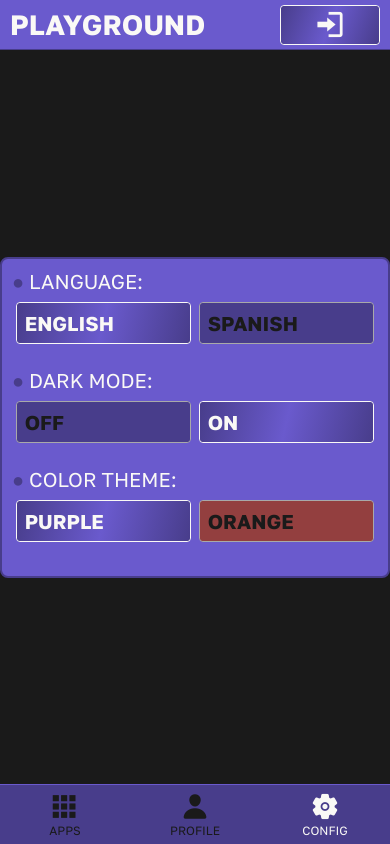
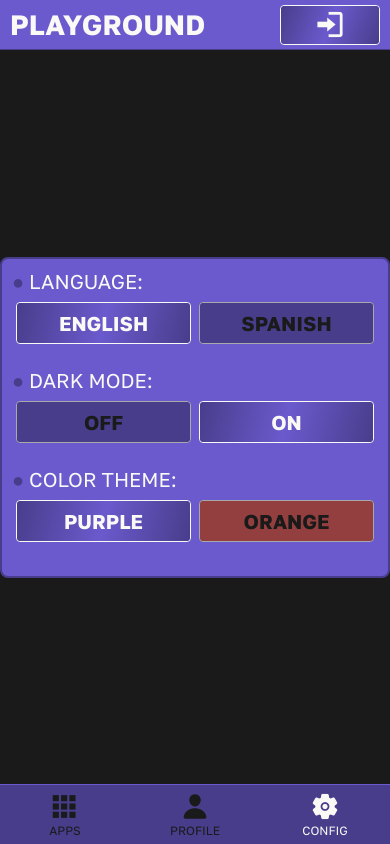
Before and after one commit to santio89/playground-react-native, a React Native app: screen /Settings in a window 390 px wide. Built offline with nearby package versions, Linux system fonts and the light colour scheme.

Commit message:
small fix

```diff
--- a/components/Header.jsx
+++ b/components/Header.jsx
@@ -16,7 +16,7 @@ export default function Header({ navigation }) {
           <LinearGradient
             colors={altColorTheme ? [Constants.colorSecondaryDark, Constants.colorSecondary, Constants.colorSecondaryDark] : [Constants.colorPrimaryDark, Constants.colorPrimary, Constants.colorPrimaryDark]}
             start={{ x: 0, y: 0 }}
-            end={{ x: -0.5, y: -0.5 }}
+            end={{ x: 1, y: 1 }}
             style={{ position: 'absolute', left: 0, right: 0, top: 0, bottom: 0, borderRadius: 4 }}
           />
           <View>
--- a/screens/Profile.jsx
+++ b/screens/Profile.jsx
@@ -98,8 +98,8 @@ const Profile = ({ navigation }) => {
                                     <LinearGradient
                                         colors={altColorTheme ? [Constants.colorSecondaryDark, Constants.colorSecondary, Constants.colorSecondaryDark] : [Constants.colorPrimaryDark, Constants.colorPrimary, Constants.colorPrimaryDark]}
                                         start={{ x: 0, y: 0 }}
-                                        end={{ x: -0.5, y: -0.5 }}
-                                        style={{ position: 'absolute', left: 0, right: 0, top: 0, bottom: 0, borderRadius: 4, zIndex: -1 }}
+                                        end={{ x: 1, y: 1 }}
+                                        style={{ position: 'absolute', left: 0, right: 0, top: 0, bottom: 0, borderRadius: 4, zIndex: -1, }}
                                     />
                                     <Text style={styles.profileItemAvatar} onPress={() => { setAvatarModal(true) }}>{avatar}</Text>
                                 </TouchableOpacity>
@@ -269,9 +269,9 @@ const styles = StyleSheet.create({
         display: 'flex',
         justifyContent: 'center',
         alignItems: 'center',
+        borderStyle: 'dashed',
         borderWidth: 2,
         borderColor: Constants.colorPrimary,
-        borderStyle: 'dashed',
         maxWidth: '100%'
     },
     profileItemAvatar: {
--- a/screens/Settings.jsx
+++ b/screens/Settings.jsx
@@ -67,7 +67,7 @@ const Settings = ({ navigation }) => {
                                 <LinearGradient
                                     colors={[altColorTheme ? Constants.colorSecondaryDark : Constants.colorPrimaryDark, altColorTheme ? (config.lang === "english" ? Constants.colorSecondary : Constants.colorSecondaryDark) : (config.lang === "english" ? Constants.colorPrimary : Constants.colorPrimaryDark), altColorTheme ? Constants.colorSecondaryDark : Constants.colorPrimaryDark]}
                                     start={{ x: 0, y: 0 }}
-                                    end={{ x: -0.5, y: -0.5 }}
+                                    end={{ x: 1, y: 1 }}
                                     style={{ position: 'absolute', left: 0, right: 0, top: 0, bottom: 0, borderRadius: 4, zIndex: -1 }}
                                 />
                                 <Text style={[styles.settingsItemText, config.lang === "english" && styles.itemSelected]}>{text.english}</Text>
@@ -76,7 +76,7 @@ const Settings = ({ navigation }) => {
                                 <LinearGradient
                                     colors={[altColorTheme ? Constants.colorSecondaryDark : Constants.colorPrimaryDark, altColorTheme ? (config.lang === "spanish" ? Constants.colorSecondary : Constants.colorSecondaryDark) : (config.lang === "spanish" ? Constants.colorPrimary : Constants.colorPrimaryDark), altColorTheme ? Constants.colorSecondaryDark : Constants.colorPrimaryDark]}
                                     start={{ x: 0, y: 0 }}
-                                    end={{ x: -0.5, y: -0.5 }}
+                                    end={{ x: 1, y: 1 }}
                                     style={{ position: 'absolute', left: 0, right: 0, top: 0, bottom: 0, borderRadius: 4, zIndex: -1 }}
                                 />
                                 <Text style={[styles.settingsItemText, config.lang === "spanish" && styles.itemSelected]}>{text.spanish}</Text>
@@ -90,7 +90,7 @@ const Settings = ({ navigation }) => {
                                 <LinearGradient
                                     colors={[altColorTheme ? Constants.colorSecondaryDark : Constants.colorPrimaryDark, altColorTheme ? (!config.darkMode ? Constants.colorSecondary : Constants.colorSecondaryDark) : (!config.darkMode ? Constants.colorPrimary : Constants.colorPrimaryDark), altColorTheme ? Constants.colorSecondaryDark : Constants.colorPrimaryDark]}
                                     start={{ x: 0, y: 0 }}
-                                    end={{ x: -0.5, y: -0.5 }}
+                                    end={{ x: 1, y: 1 }}
                                     style={{ position: 'absolute', left: 0, right: 0, top: 0, bottom: 0, borderRadius: 4, zIndex: -1 }}
                                 />
                                 <Text style={[styles.settingsItemText, !config.darkMode && styles.itemSelected]}>{text.inactive}</Text>
@@ -99,7 +99,7 @@ const Settings = ({ navigation }) => {
                                 <LinearGradient
                                     colors={[altColorTheme ? Constants.colorSecondaryDark : Constants.colorPrimaryDark, altColorTheme ? (config.darkMode ? Constants.colorSecondary : Constants.colorSecondaryDark) : (config.darkMode ? Constants.colorPrimary : Constants.colorPrimaryDark), altColorTheme ? Constants.colorSecondaryDark : Constants.colorPrimaryDark]}
                                     start={{ x: 0, y: 0 }}
-                                    end={{ x: -0.5, y: -0.5 }}
+                                    end={{ x: 1, y: 1 }}
                                     style={{ position: 'absolute', left: 0, right: 0, top: 0, bottom: 0, borderRadius: 4, zIndex: -1 }}
                                 />
                                 <Text style={[styles.settingsItemText, config.darkMode && styles.itemSelected]}>{text.active}</Text>
@@ -113,7 +113,7 @@ const Settings = ({ navigation }) => {
                                 <LinearGradient
                                     colors={[Constants.colorPrimaryDark, config.altColorTheme === false ? Constants.colorPrimary : Constants.colorPrimaryDark, Constants.colorPrimaryDark]}
                                     start={{ x: 0, y: 0 }}
-                                    end={{ x: -0.5, y: -0.5 }}
+                                    end={{ x: 1, y: 1 }}
                                     style={{ position: 'absolute', left: 0, right: 0, top: 0, bottom: 0, borderRadius: 4, zIndex: -1 }}
                                 />
                                 <Text style={[styles.settingsItemText, config.altColorTheme === false && styles.itemSelected]}>{text.purple}
@@ -123,7 +123,7 @@ const Settings = ({ navigation }) => {
                                     <LinearGradient
                                         colors={[Constants.colorSecondaryDark, config.altColorTheme === true ? Constants.colorSecondary : Constants.colorSecondaryDark, Constants.colorSecondaryDark]}
                                         start={{ x: 0, y: 0 }}
-                                        end={{ x: -0.5, y: -0.5 }}
+                                        end={{ x: 1, y: 1 }}
                                         style={{ position: 'absolute', left: 0, right: 0, top: 0, bottom: 0, borderRadius: 4, zIndex: -1 }}
                                     />
                                 <Text style={[styles.settingsItemText, config.altColorTheme === true && styles.itemSelected]}>{text.orange}
@@ -204,6 +204,7 @@ const styles = StyleSheet.create({
         fontFamily: Constants.fontPrimaryBold,
         fontSize: Constants.fontMd,
         color: Constants.colorDark,
+        textAlign: 'center'
     },
     itemSelected: {
         color: Constants.colorWhite,
```
